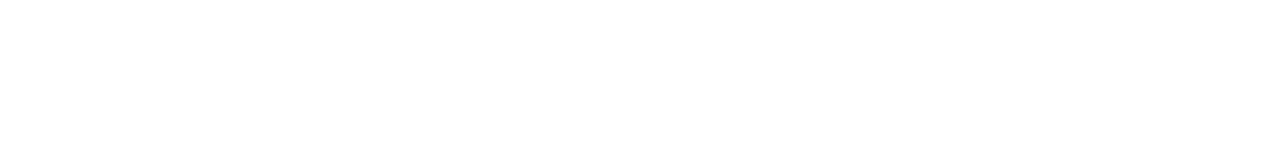
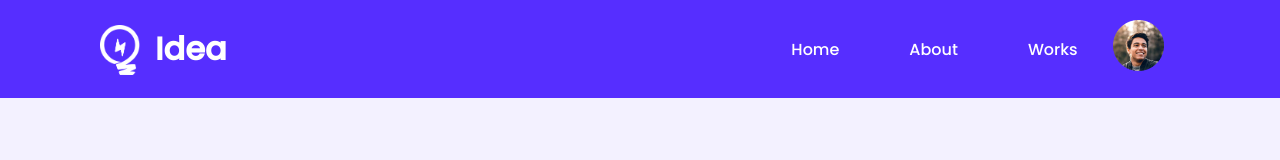
Before and after one commit to HKabir52447/leader_board, a plain HTML site: page index.html in a window 1280 px wide. Drawn offline with Linux system fonts and the light colour scheme.

Commit message:
header added

```diff
--- a/index.html
+++ b/index.html
@@ -8,6 +8,23 @@
     <link rel="stylesheet" href="style.css">
 </head>
 <body>
+    <!-- header section  -->
+    <header>
+        <div class="logo">
+            <img src="images/icons/logo.png" alt="top logo">
+            <h1>Idea</h1>
+        </div>
+        <nav>
+            <ul>
+                <li><a href="">Home</a></li>
+                <li><a href="">About</a></li>
+                <li><a href="">Works</a></li>
+            </ul>
+            <div class="nav_thumbnail">
+                <img src="images/icons/profile.png" alt="nav profile">
+            </div>
+        </nav>
+    </header>
 
 </body>
 </html>
--- a/style.css
+++ b/style.css
@@ -0,0 +1,51 @@
+/* font-awesome */
+@import url('https://fonts.googleapis.com/css2?family=Poppins:wght@500&display=swap');
+
+*{
+    margin: 0;
+    padding: 0;
+    box-sizing: border-box;
+    font-family: 'Poppins', sans-serif;
+}
+body{
+    background: #F3F1FF;
+}
+/* header style */
+header{
+    display: grid;
+    background: #562EFF;
+    grid-template-columns: 1fr 1fr;
+}
+.logo{
+    display: flex;
+}
+.logo h1{
+    margin: 25px 0;
+    color: #fff;
+}
+.logo img{
+    width: 40px;
+    height: 50px;
+    margin: 25px 15px 15px 100px;
+}
+nav{
+    display: flex;
+    justify-content: center;
+    align-items: center;
+}
+nav ul{
+    list-style: none;
+    margin: 0;
+    padding: 0;
+    display: flex;
+    justify-content: space-around;
+
+}
+nav ul li a{
+    display: block;
+    font-size: 16px;
+    color: #fff;
+    text-decoration: none;
+    padding: 0 35px;
+
+}
```
